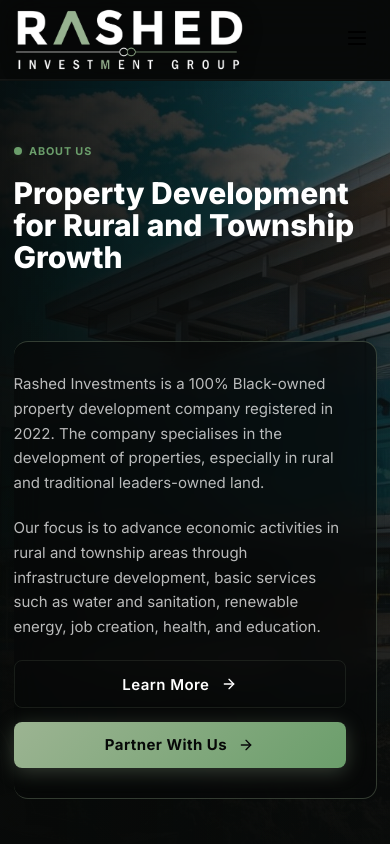
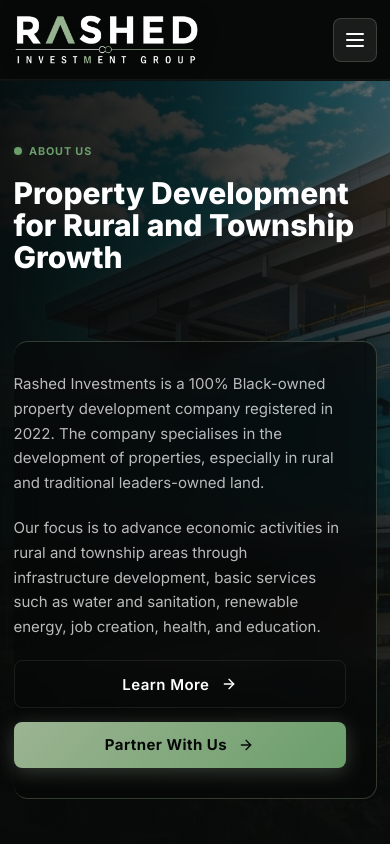
Before and after one commit to banele303/rashed-investment, a React (Vite) app: page / in a window 390 px wide. Shown: the top 844 px of the page. Built offline with nearby package versions, Linux system fonts and the light colour scheme.

Commit message:
Fix mobile menu icon visibility

```diff
--- a/src/App.jsx
+++ b/src/App.jsx
@@ -98,8 +98,13 @@
         </div>
 
         {/* Mobile Toggle */}
-        <button style={styles.mobileToggle} onClick={() => setIsOpen(!isOpen)} className="nav-toggle-mobile">
-          {isOpen ? <X size={24} color="var(--accent-primary)" /> : <Menu size={24} />}
+        <button
+          style={styles.mobileToggle}
+          onClick={() => setIsOpen(!isOpen)}
+          className="nav-toggle-mobile"
+          aria-label={isOpen ? 'Close navigation menu' : 'Open navigation menu'}
+        >
+          {isOpen ? <X size={24} color="var(--accent-primary)" /> : <Menu size={24} color="#FFFFFF" />}
         </button>
       </div>
 
@@ -351,10 +356,17 @@
   },
   mobileToggle: {
     display: 'none',
-    background: 'none',
-    border: 'none',
+    alignItems: 'center',
+    justifyContent: 'center',
+    width: '44px',
+    height: '44px',
+    background: 'rgba(255, 255, 255, 0.08)',
+    border: '1px solid rgba(156, 180, 146, 0.25)',
+    borderRadius: '8px',
+    color: '#FFFFFF',
     cursor: 'pointer',
-    padding: '0.5rem',
+    padding: 0,
+    flexShrink: 0,
   },
   mobileDrawer: {
     position: 'absolute',
@@ -531,12 +543,13 @@
 styleSheet.innerText = `
   @media (max-width: 991px) {
     .nav-bar-desktop { display: none !important; }
-    .nav-toggle-mobile { display: block !important; }
+    .nav-toggle-mobile { display: inline-flex !important; }
     .app-footer-grid { grid-template-columns: 1fr 1fr !important; gap: 3rem !important; }
     .site-cta-inner { flex-direction: column !important; align-items: flex-start !important; }
     .site-cta-actions { justify-content: flex-start !important; width: 100% !important; }
   }
   @media (max-width: 600px) {
+    nav img { max-width: 185px !important; height: 64px !important; }
     .app-footer-grid { grid-template-columns: 1fr !important; gap: 2rem !important; }
     .app-footer-bottom { flex-direction: column !important; align-items: flex-start !important; }
     .site-cta-band { padding: 3rem 0 !important; }
```
